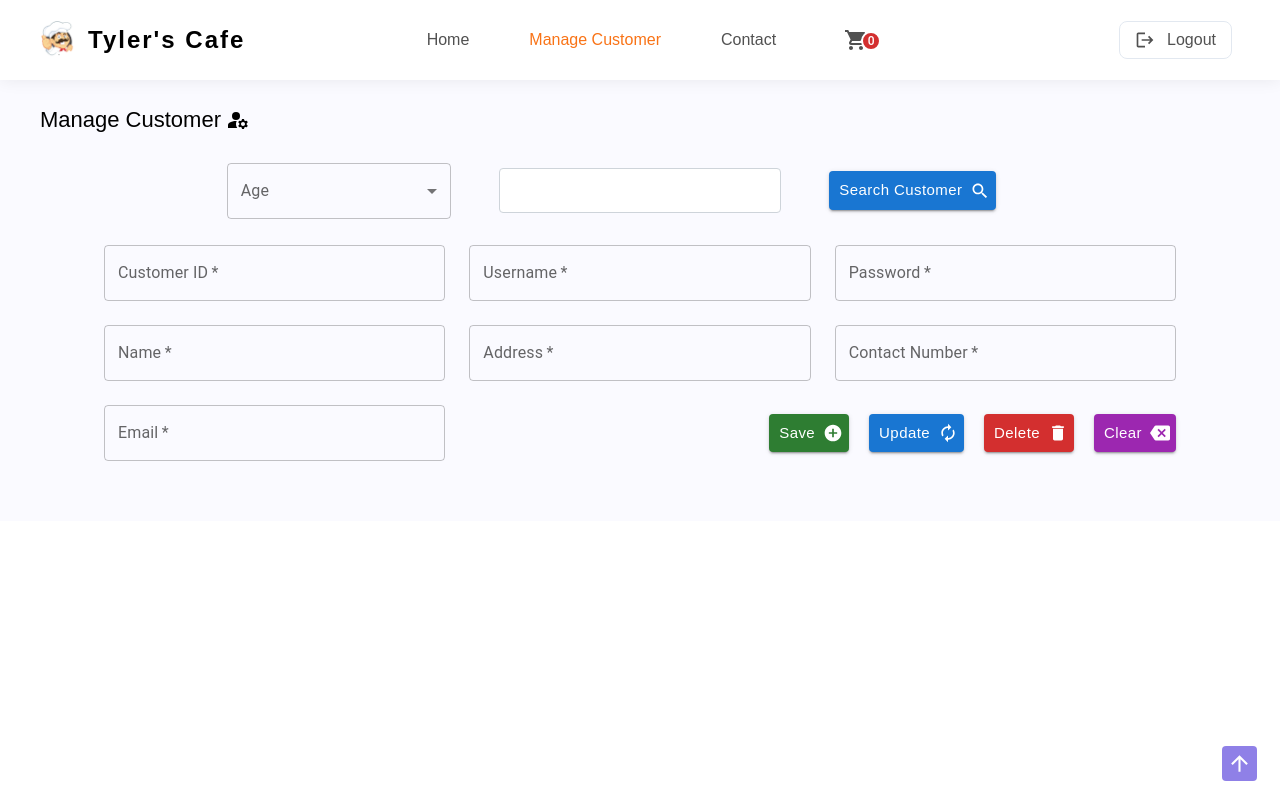
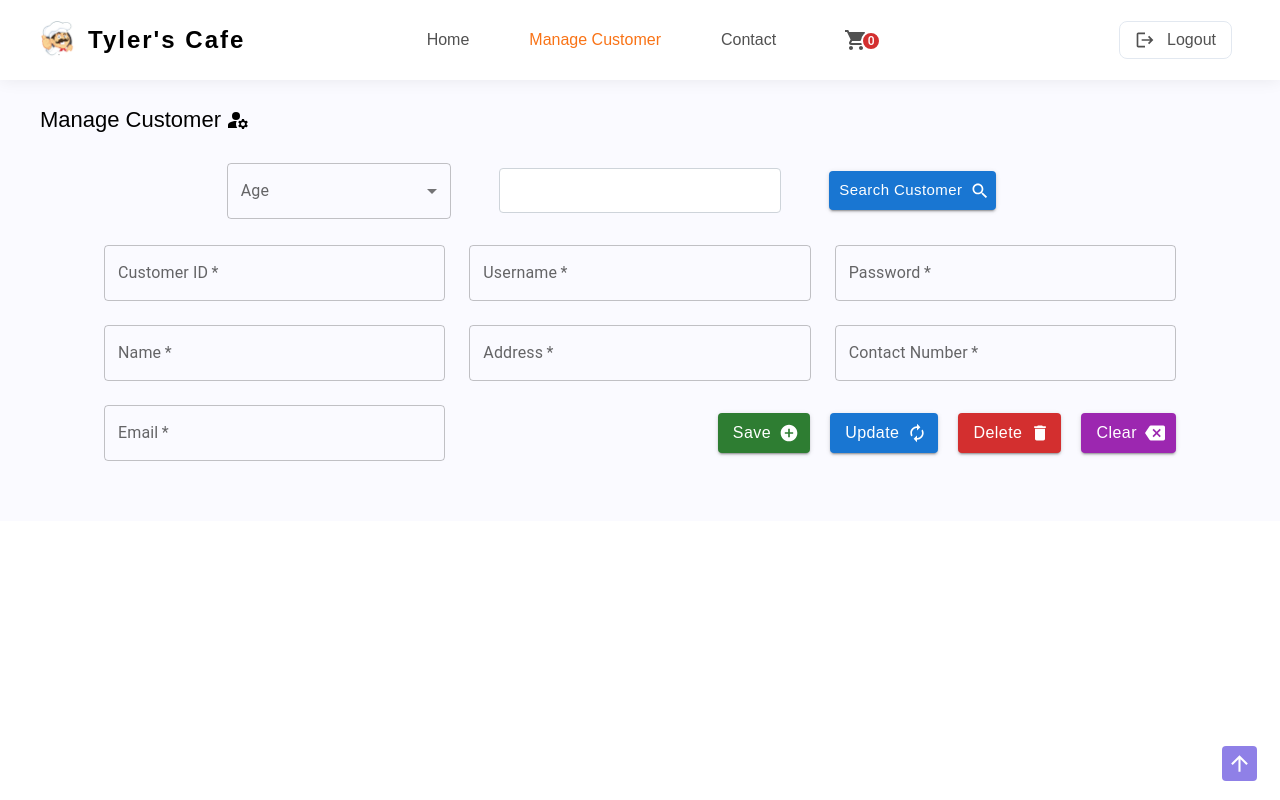
Before and after one commit to AshanSandeep06/Food-Shop-System, a React (Create React App) app in the folder frontend/: page /manage_customer in a window 1280 px wide. Built offline with nearby package versions, Linux system fonts and the light colour scheme.

Commit message:
Content Updated

```diff
--- a/frontend/src/components/Form/Form.tsx
+++ b/frontend/src/components/Form/Form.tsx
@@ -59,7 +59,7 @@ const Form = (props: FormProps) => {
           {props.buttonsArray.map((button, index) => (
             <Button
               key={index}
-              className="!px-[10px] !capitalize !font-poppins !font-normal !text-[15px]"
+              className="!px-[15px] !capitalize !font-poppins !font-normal !text-[16px]"
               variant="contained"
               color={button.color}
               endIcon={button.icon}
```
